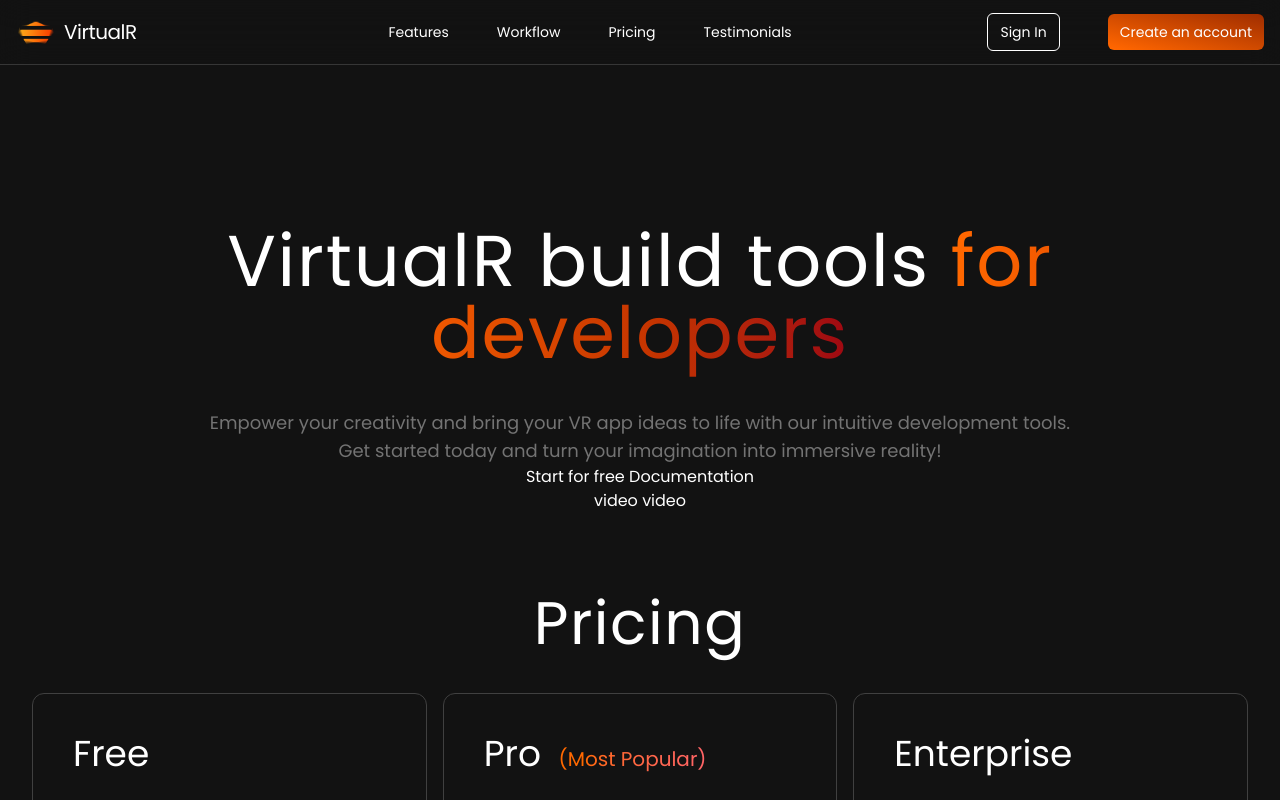
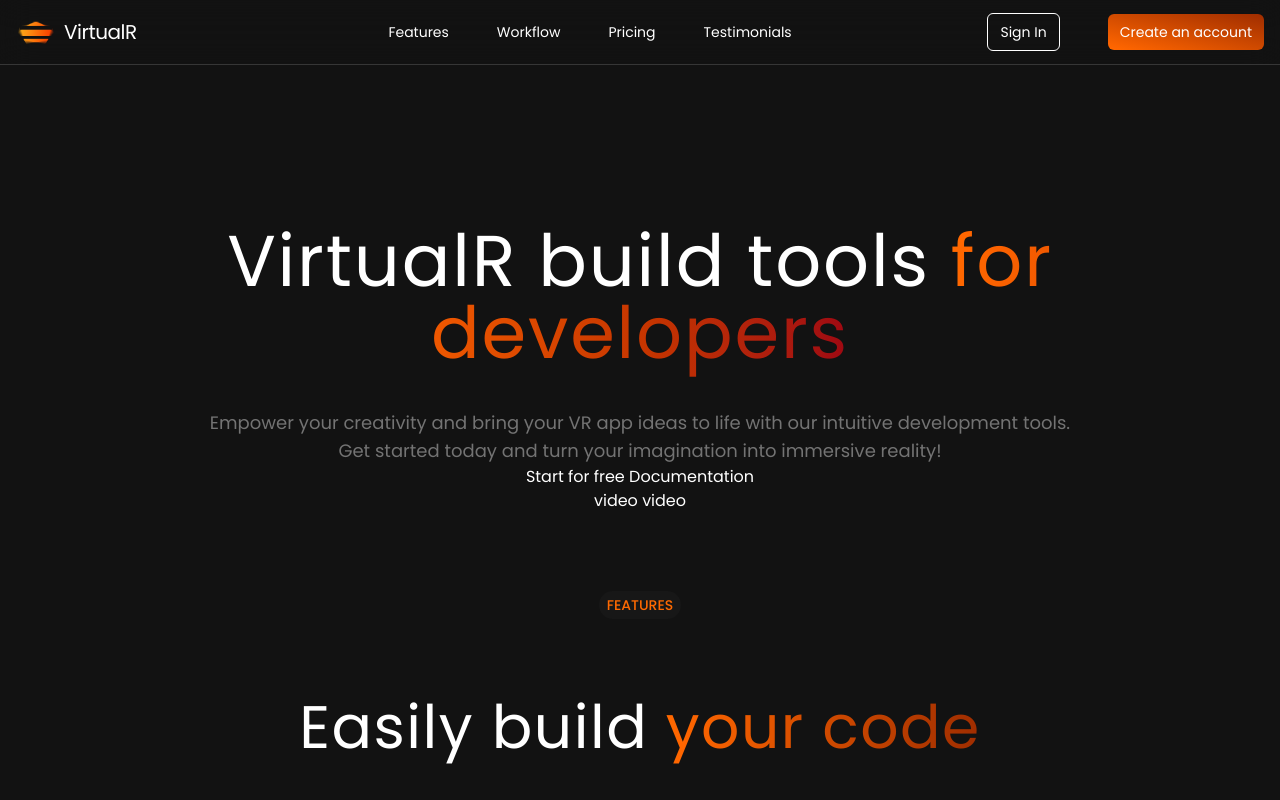
Before and after one commit to Suprada-2002/Company-Landing-Page, a SvelteKit app: page / in a window 1280 px wide. Shown: the top 800 px of the page. Built offline with nearby package versions, Linux system fonts and the light colour scheme.

Commit message:
adding feature section

```diff
--- a/src/routes/+page.svelte
+++ b/src/routes/+page.svelte
@@ -1,4 +1,5 @@
 <script>
+    import Feature from "$lib/components/Feature.svelte";
     import Hero from "$lib/components/Hero.svelte";
     import Pricing from "$lib/components/Pricing.svelte";
     import Testimonials from "$lib/components/Testimonials.svelte";
@@ -6,6 +7,7 @@
 </script>
 <div class="max-w-7xl mx-auto pt-20 px-6">
     <Hero />
+    <Feature />
     <Pricing />
     <Testimonials />
 </div>
```
